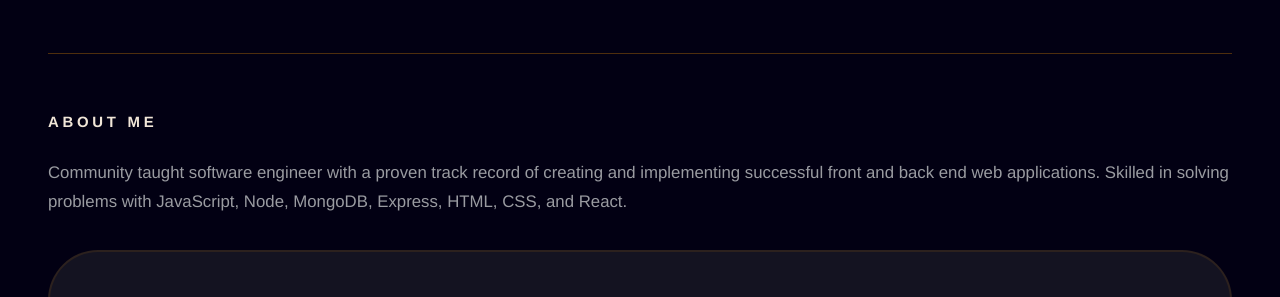
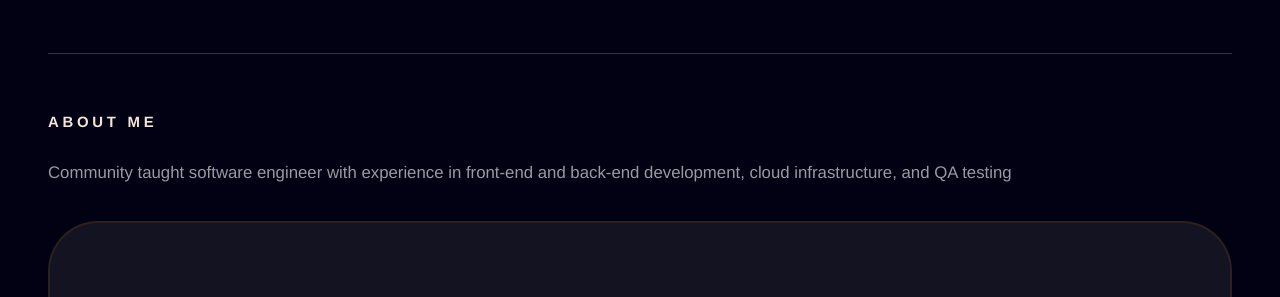
Before and after one commit to 20jasper/portfolio-site-solid, an Astro site: page /projects/1 in a window 1280 px wide. Shown: the part 330-627 px from the top of the page. Built offline with nearby package versions, Linux system fonts and the light colour scheme; Astro itself is replaced by a stand-in of ours.

Commit message:
add about me component and update its text

```diff
--- /dev/null
+++ b/src/components/AboutMe.astro
@@ -0,0 +1,14 @@
+---
+---
+
+<span
+	class="navigation"
+	id="aboutMe"
+></span>
+<section class="blurb">
+	<h2>About me</h2>
+	<p>
+		Community taught software engineer with experience in front-end and back-end
+		development, cloud infrastructure, and QA testing
+	</p>
+</section>
--- a/src/pages/projects/[page].astro
+++ b/src/pages/projects/[page].astro
@@ -7,6 +7,7 @@ import Pagination from '@components/Pagination/Pagination.astro';
 import Navigation from '@components/Navigation.astro';
 import HamburgerMenuIcon from '@components/Icons/HamburgerMenuIcon.astro';
 import Footer from '@components/Footer.astro';
+import AboutMe from '@components/AboutMe.astro';
 
 import projects from '@content/projects';
 
@@ -90,20 +91,7 @@ const { page }: Props = Astro.props;
 					</ul>
 				</header>
 			</section>
-			<!-- About Me -->
-			<span
-				class="navigation"
-				id="aboutMe"
-			></span>
-			<section class="blurb">
-				<h2>About me</h2>
-				<p>
-					Community taught software engineer with a proven track record of
-					creating and implementing successful front and back end web
-					applications. Skilled in solving problems with JavaScript, Node,
-					MongoDB, Express, HTML, CSS, and React.
-				</p>
-			</section>
+			<AboutMe />
 		</aside>
 		<!-- Menu -->
 		<section id="menu">
```
